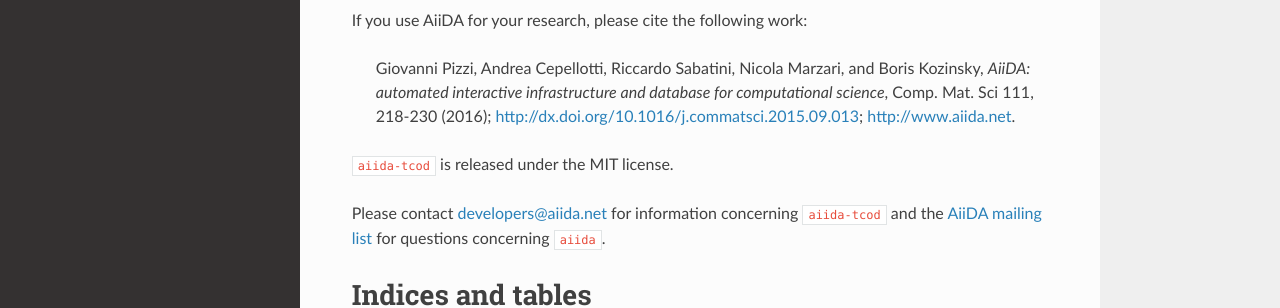
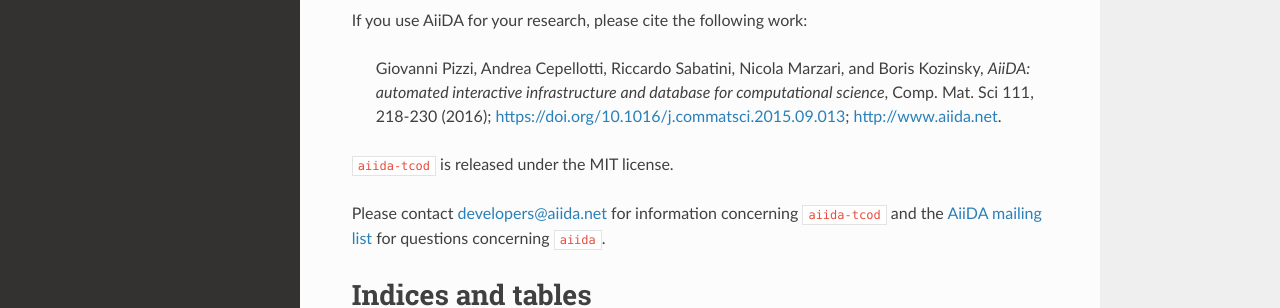
Before and after one commit to fawzi/aiida-tcod, a Sphinx documentation site: the page built from docs/source/index.rst, in a window 1280 px wide and 1230 px high. Shown: the part 632-940 px from the top of the window. Built offline with Sphinx 7.4.7 and the Read the Docs theme 2.0.0, drawn with Linux system fonts in a browser that asks for light colours; pages that are not in the unit, such as notebooks, are missing from menus; some of the changed lines change nothing that is shown.

Commit message:
Hyperlink DOIs to preferred resolver

```diff
--- a/docs/source/index.rst
+++ b/docs/source/index.rst
@@ -24,7 +24,7 @@
 .. highlights:: Giovanni Pizzi, Andrea Cepellotti, Riccardo Sabatini, Nicola Marzari,
   and Boris Kozinsky, *AiiDA: automated interactive infrastructure and database
   for computational science*, Comp. Mat. Sci 111, 218-230 (2016);
-  http://dx.doi.org/10.1016/j.commatsci.2015.09.013; http://www.aiida.net.
+  https://doi.org/10.1016/j.commatsci.2015.09.013; http://www.aiida.net.
 
 ``aiida-tcod`` is released under the MIT license.
 
```
